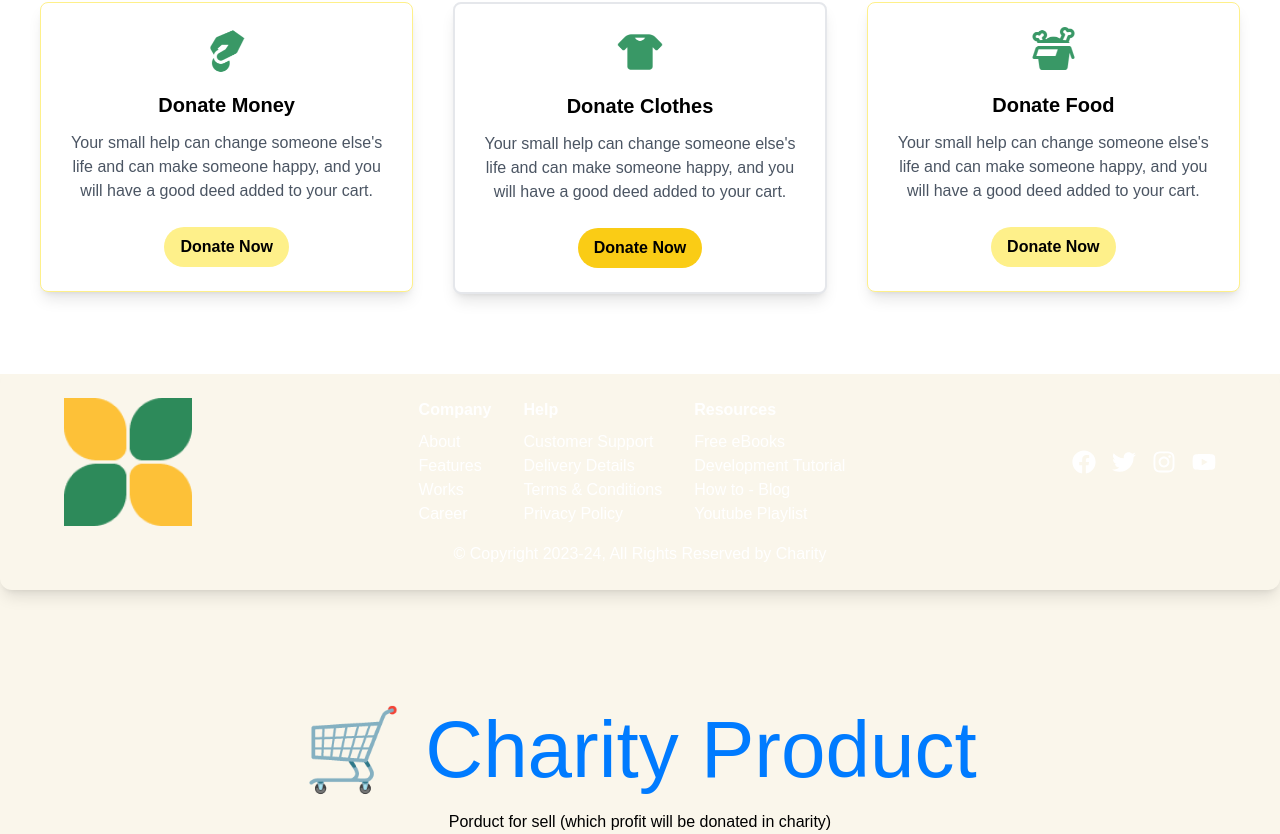
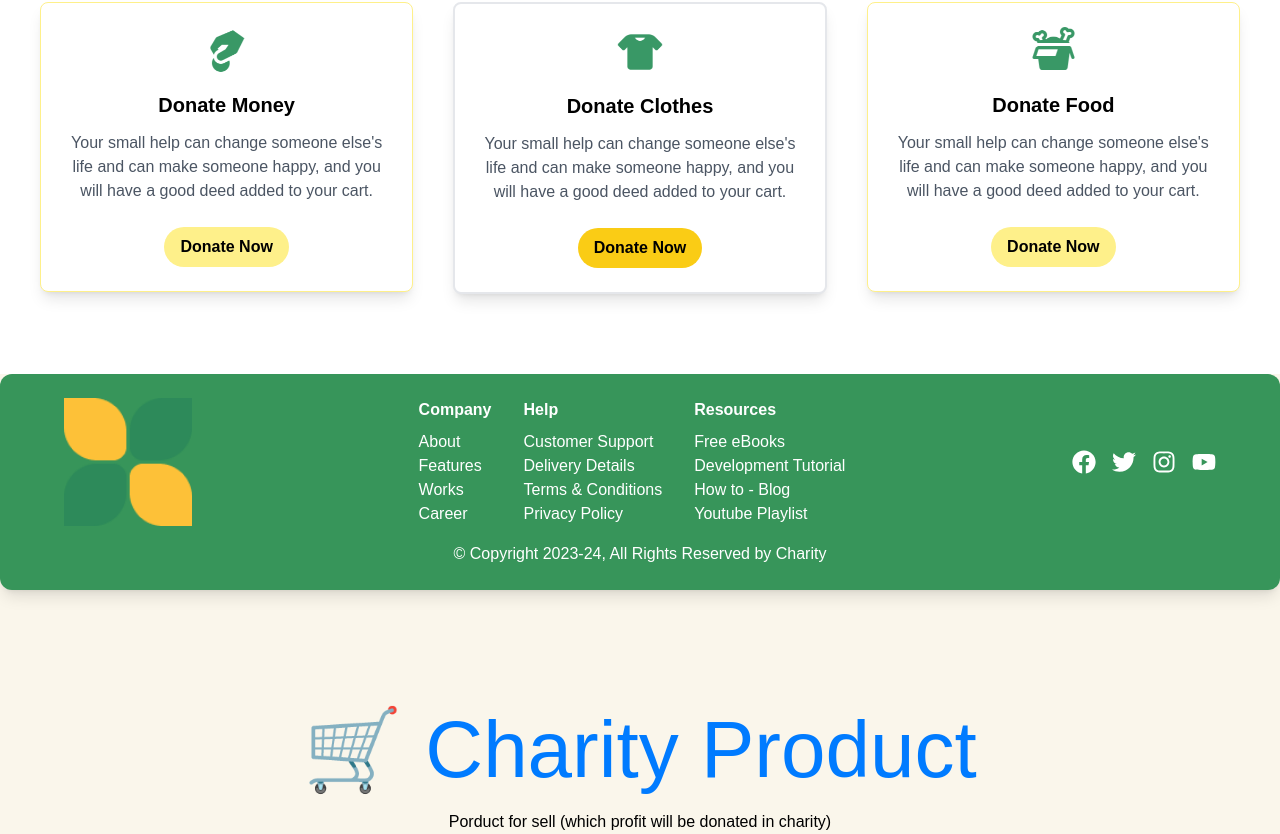
Before and after one commit to rohanwadadar/charity-website, a React (Create React App) app: page / in a window 1280 px wide. Shown: the part 1795-2629 px from the top of the page. Built offline with nearby package versions, Linux system fonts and the light colour scheme.

Commit message:
Update stats.js

```diff
--- a/src/components/stats.js
+++ b/src/components/stats.js
@@ -5,7 +5,7 @@ const Stats = () => {
   return (
     <>
       {/* Footer Section */}
-      <footer className="bg-green-600 text-white py-6 px-4 md:px-8 lg:px-12 xl:px-16 rounded-xl shadow-lg hover:shadow-xl transition-shadow duration-300 ease-in-out cursor-pointer mx-auto max-w-7xl">
+      <footer className="bg-green text-white py-6 px-4 md:px-8 lg:px-12 xl:px-16 rounded-xl shadow-lg hover:shadow-xl transition-shadow duration-300 ease-in-out cursor-pointer mx-auto max-w-7xl">
         <div className="flex flex-col md:flex-row md:justify-between items-start md:items-center mx-auto max-w-6xl">
           {/* Logo Section */}
           <div className="flex items-center mb-6 md:mb-0">
```
